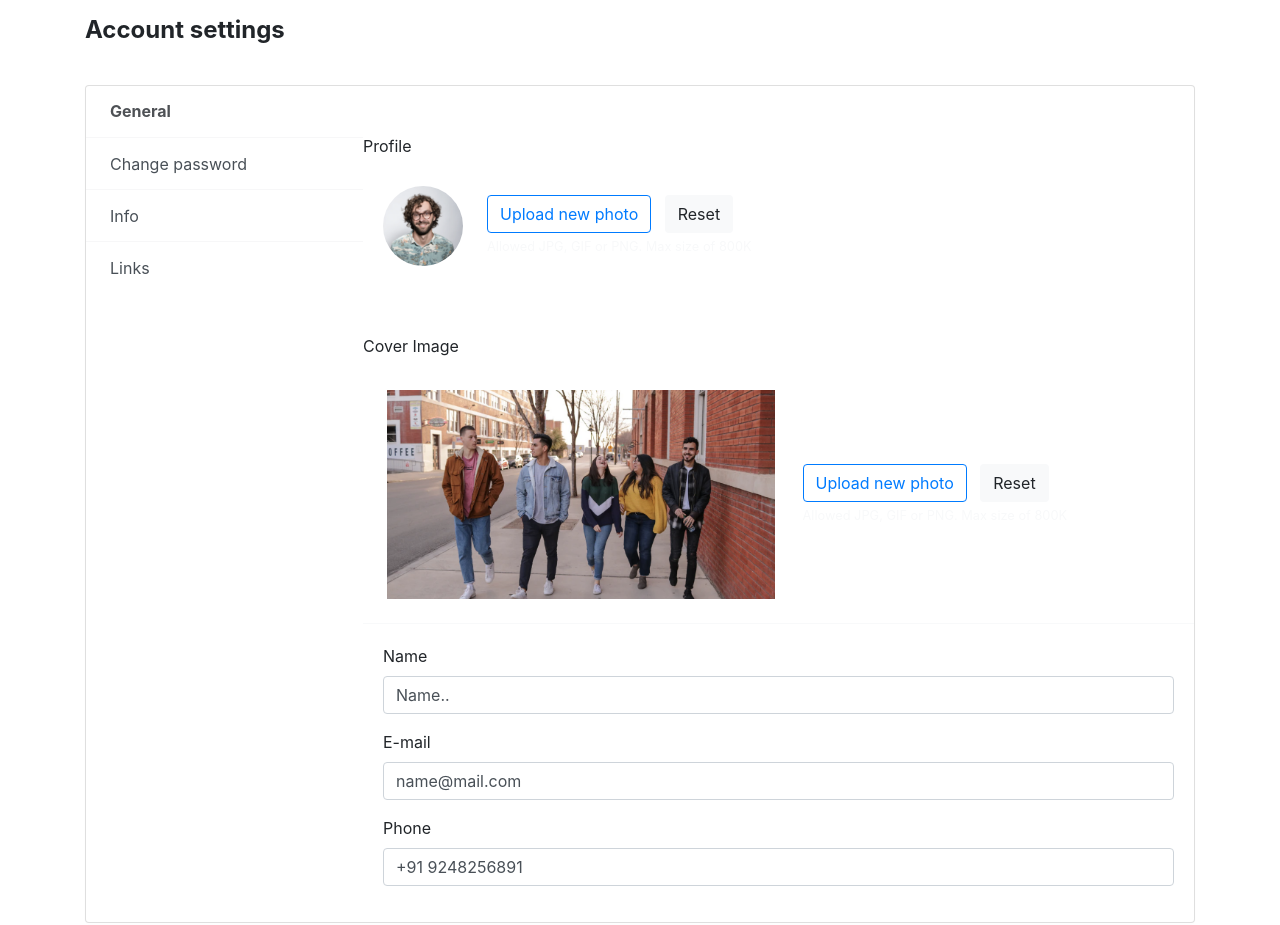
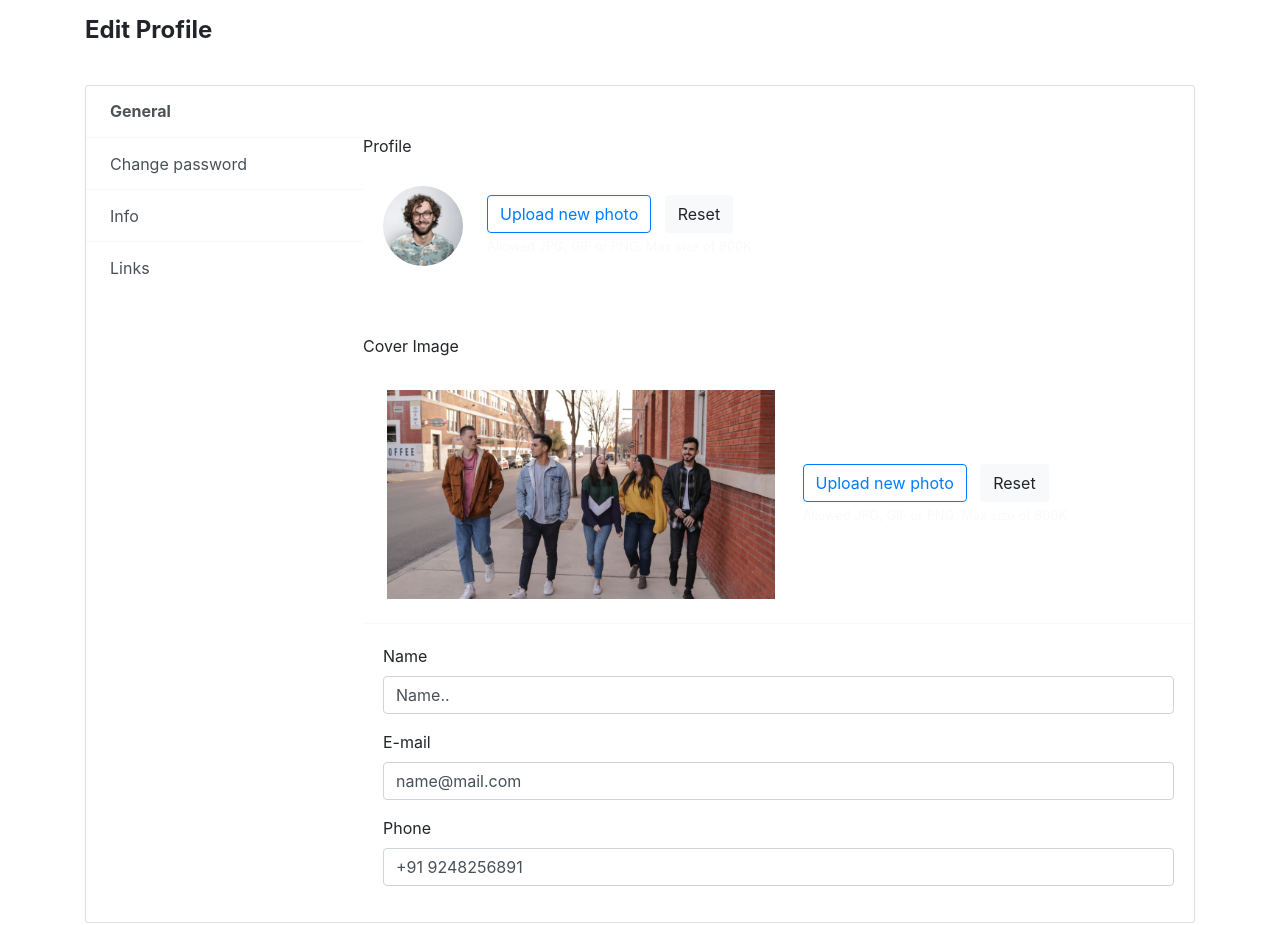
Before and after one commit to CharviPalem/Social-Media, a website: page edit/edit.html in a window 1280 px wide. Shown: the top 925 px of the page. Drawn offline with nearby package versions, Linux system fonts and the light colour scheme.

Commit message:
Update edit.html

```diff
--- a/edit/edit.html
+++ b/edit/edit.html
@@ -5,7 +5,7 @@
 <head>
     <meta charset="UTF-8">
     <meta name="viewport" content="width=device-width, initial-scale=1.0">
-    <title>CodingDung | Profile Template</title>
+    <title>Edit</title>
     <link rel="stylesheet" href="style.css">
     <link href="https://cdn.jsdelivr.net/npm/bootstrap@4.5.0/dist/css/bootstrap.min.css" rel="stylesheet">
 </head>
@@ -13,7 +13,7 @@
 <body>
     <div class="container light-style flex-grow-1 container-p-y">
         <h4 class="font-weight-bold py-3 mb-4">
-            Account settings
+            Edit Profile
         </h4>
         <div class="card overflow-hidden">
             <div class="row no-gutters row-bordered row-border-light">
```
